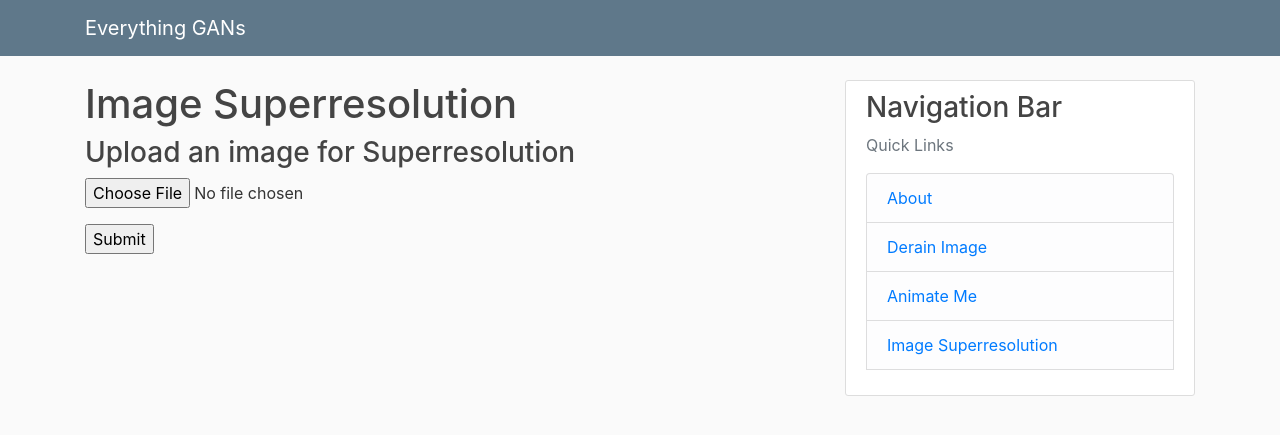
After one commit to jain-aayush/EverythingGANs, a Flask app: template templates/superresolution.html in a window 1280 px wide. The commit adds this page. Shown: the top 435 px of the page. Run offline with Flask 2, Linux system fonts and the light colour scheme; the template is opened without the code that fills it, so the values that code supplies are empty; some libraries are stand-ins or nearby versions.

Commit message:
Updated Superresolution template

```diff
--- a/templates/layout.html
+++ b/templates/layout.html
@@ -45,7 +45,7 @@
                   <li class="list-group-item list-group-item-light"><a href="{{ url_for('about') }}">About</a></li>
                 <li class="list-group-item list-group-item-light"><a href="#recbooks">Derain Image</a></li>
                 <li class="list-group-item list-group-item-light"><a href="#recbooks">Animate Me</li>
-                <li class="list-group-item list-group-item-light"><a href="#recbooks">Image Superresolution</li>
+                <li class="list-group-item list-group-item-light"><a href="{{ url_for('superresolution') }}">Image Superresolution</li>
               </ul>
             </p>
           </div>
--- /dev/null
+++ b/templates/superresolution.html
@@ -0,0 +1,35 @@
+{% extends "layout.html" %}
+{% block content %}
+
+    <h1> Image Superresolution </h1>
+
+    {% if image_file %}
+        <h3> Image </h3>
+        <div>
+            <img src="{{ image_file }}" style="margin:20px">
+        </div>
+        {% if "superresolved" not in image_file %}
+            <form method="post" action="{{ url_for('superresolve', image_file = image_file.split("/")[-1] ) }}" enctype="multipart/form-data">
+                <p>
+                    <input type="submit" value="Image Superresolution">
+                </p>
+            </form>
+        {% endif %}
+
+    {% else %}
+
+        <h3>Upload an image for Superresolution</h3>
+
+         <form method="post" action="{{ url_for('superresolution') }}" enctype="multipart/form-data">
+             <dl>
+                 <p>
+                     <input type="file" name="file" autocomplete="off" required>
+                 </p>
+             </dl>
+                 <p>
+                     <input type="submit" value="Submit">
+                 </p>
+        </form>
+
+    {% endif %}
+{% endblock content %}
```
